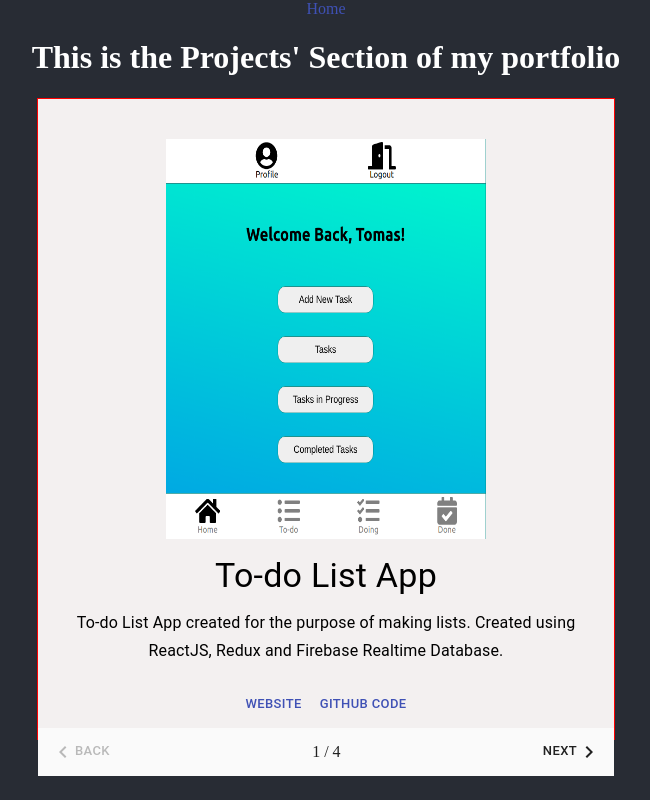
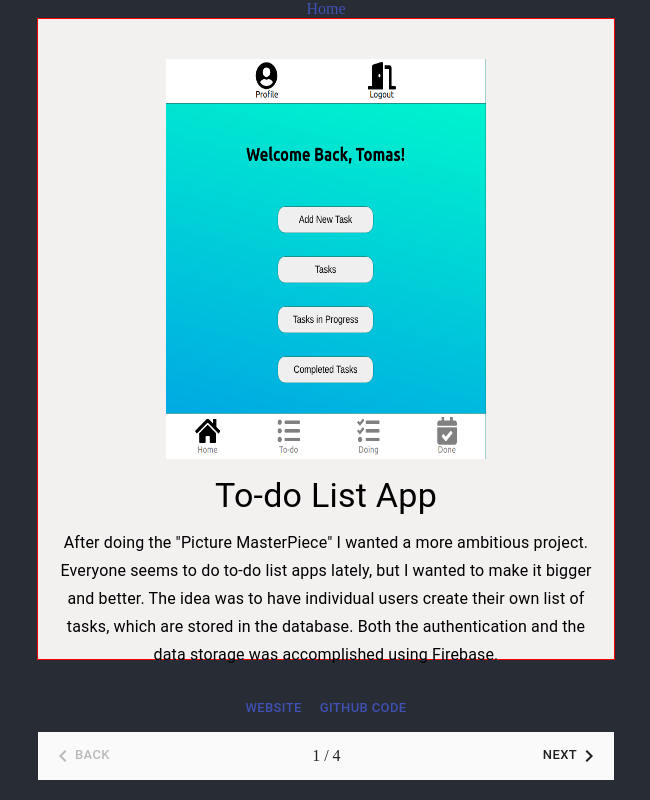
Before and after one commit to tomasmilkintas/portfolio, a React (Create React App) app: page /projects in a window 1280 px wide. Shown: the whole page, without its empty margins (314-964 px from the left). Built offline with nearby package versions, Linux system fonts and the light colour scheme; a web font is replaced by a local one.

Commit message:
added better descriptions for projects and myself

```diff
--- a/src/containers/Modals/ModalAbout.js
+++ b/src/containers/Modals/ModalAbout.js
@@ -4,7 +4,6 @@ import Modal from "@material-ui/core/Modal";
 import Backdrop from "@material-ui/core/Backdrop";
 import Fade from "@material-ui/core/Fade";
 import Button from "@material-ui/core/Button";
-// import "../Home/Home.css";
 
 const useStyles = makeStyles((theme) => ({
     margin: {
@@ -22,6 +21,8 @@ const useStyles = makeStyles((theme) => ({
         border: "2px solid #000",
         boxShadow: theme.shadows[5],
         padding: theme.spacing(2, 4, 3),
+        height: "30vh",
+        width: "30vw",
     },
 }));
 
@@ -65,20 +66,14 @@ export default function TransitionsModal() {
                     <div className={classes.paper}>
                         <h2 id="transition-modal-title">About</h2>
                         <p id="transition-modal-description">
-                            {" "}
-                            Up and Coming Web developer with primary focus on ReactJS. Skills
-                            include:
+                            Fascinated with the way development works on websites and web apps
+                            alike. How a few lines of code can become something so extraordinary.
                         </p>
-                        <ul>
-                            <li>ReactJS</li>
-                            <li>Javascript</li>
-                            <li>Redux</li>
-                            <li>Serverless Framework</li>
-                            <li>Firebase</li>
-                            <li>Git</li>
-                            <li>Storybook</li>
-                            <li>Figma</li>
-                        </ul>
+
+                        <p>
+                            Actively looking for a junior developer position within a dynamic,
+                            innovative and collaborative team.
+                        </p>
                     </div>
                 </Fade>
             </Modal>
--- a/src/containers/Modals/ModalVision.js
+++ b/src/containers/Modals/ModalVision.js
@@ -21,6 +21,8 @@ const useStyles = makeStyles((theme) => ({
         border: "2px solid #000",
         boxShadow: theme.shadows[5],
         padding: theme.spacing(2, 4, 3),
+        height: "30vh",
+        width: "30vw",
     },
 }));
 
@@ -64,8 +66,10 @@ export default function TransitionsModal() {
                         <h2 id="transition-modal-title">Vision</h2>
                         <p id="transition-modal-description">
                             {" "}
-                            This is the Vision Section of my portfolio. Let me tell you about the
-                            vision I have for myself and for the future of tech.
+                            I'm really excited to be part of the tech industry in this day and age.
+                            With the VR, AR, IoT, Machine Learning and quantum computing making
+                            waves, left and right, it's a great time to be alive and take part in it
+                            all!
                         </p>
                     </div>
                 </Fade>
--- a/src/containers/Projects/Projects.js
+++ b/src/containers/Projects/Projects.js
@@ -7,7 +7,6 @@ const Projects = (props) => {
     return (
         <div className="main">
             <Link href="/"> Home </Link>
-            <h1>This is the Projects' Section of my portfolio</h1>
             <ProjectsCarousel />
         </div>
     );
--- a/src/containers/Projects/ProjectsCarousel.js
+++ b/src/containers/Projects/ProjectsCarousel.js
@@ -15,29 +15,41 @@ const carouselSteps = [
     {
         label: "To-do List App",
         imgPath: images[2],
-        description: `To-do List App created for the purpose of making lists.
-            Created using ReactJS, Redux and Firebase Realtime Database. `,
+        description: `After doing the "Picture MasterPiece" I wanted a more ambitious project.
+        Everyone seems to do to-do list apps lately, but I wanted to make it bigger and better.
+        The idea was to have individual users create their own list of tasks, which are stored
+        in the database. Both the authentication and the data storage was accomplished using Firebase.`,
         website: "https://magical-list.netlify.app/",
         github: "https://github.com/tomasmilkintas/Todo-List-App",
     },
     {
         label: "Picture MasterPiece",
         imgPath: images[1],
-        description: "This is the infamous picture masterpiece",
+        description: `This was a mini project playing with the canvas feature
+        and drawing things on it. The tough part about it turned out to be saving the image,
+        because there are a few layers, the one you draw on and the background image.
+        To combine that proved to be challenging, but a great little experiment nevertheless.`,
         website: "https://picture-masterpiece.netlify.app/",
         github: "https://github.com/tomasmilkintas/pictureRender",
     },
     {
         label: "Burger Builder",
         imgPath: images[0],
-        description: "This is the infamous burger builder app",
+        description: `This project was my first ever project using React. Now I can't take much
+        credit for it, as I followed a tutorial to get it working, but I think it's definitely
+        worthy of a mention as that's what got me into ReactJS and showed me the different and exciting
+        ways to utilize it.`,
         website: "https://react-my-burger-app-660cf.firebaseapp.com/",
         github: "https://github.com/tomasmilkintas/burger-app",
     },
     {
         label: "Serverless Notes Storing App",
         imgPath: images[3],
-        description: "This is the infamous serverless",
+        description: `The Notes Storing App using both the backend and the frontend to connect it
+        using the Serverless Framework. Serverless Framework works through AWS services, so got a
+        chance to utilize quite a few of their services (IAM, Cognito, S3, Route53, DynamoDB,
+        CloudWatch, API Gateway). In the picture you see card details being collected. This allows
+        to buy more space for your storage using Stripe service`,
         website: "https://serverless-stack-app.netlify.app/",
         github: "https://github.com/tomasmilkintas/serverless-stack-client",
     },
```
